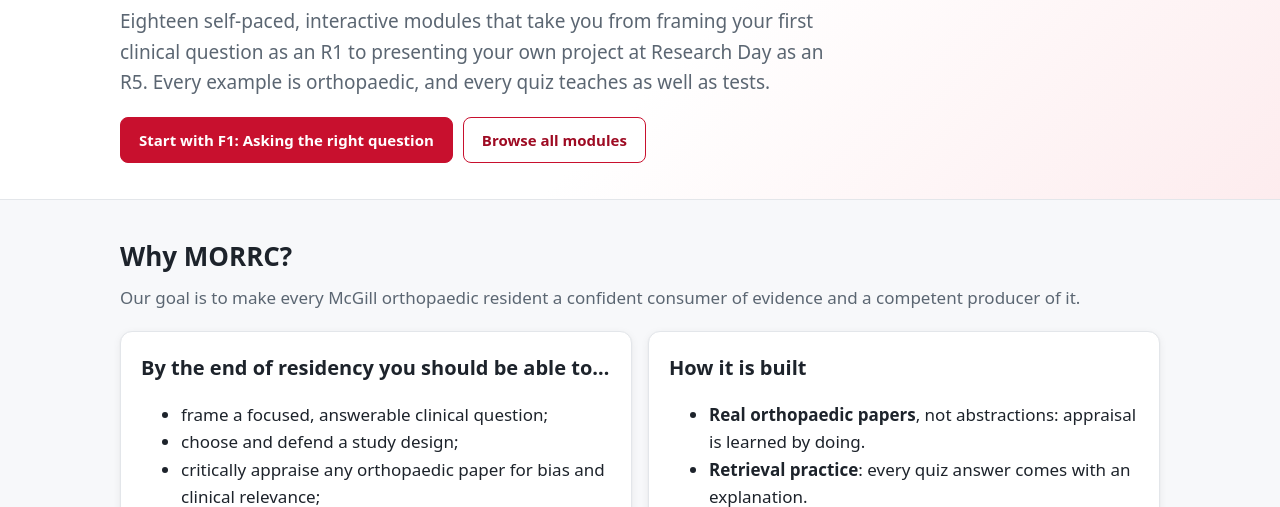
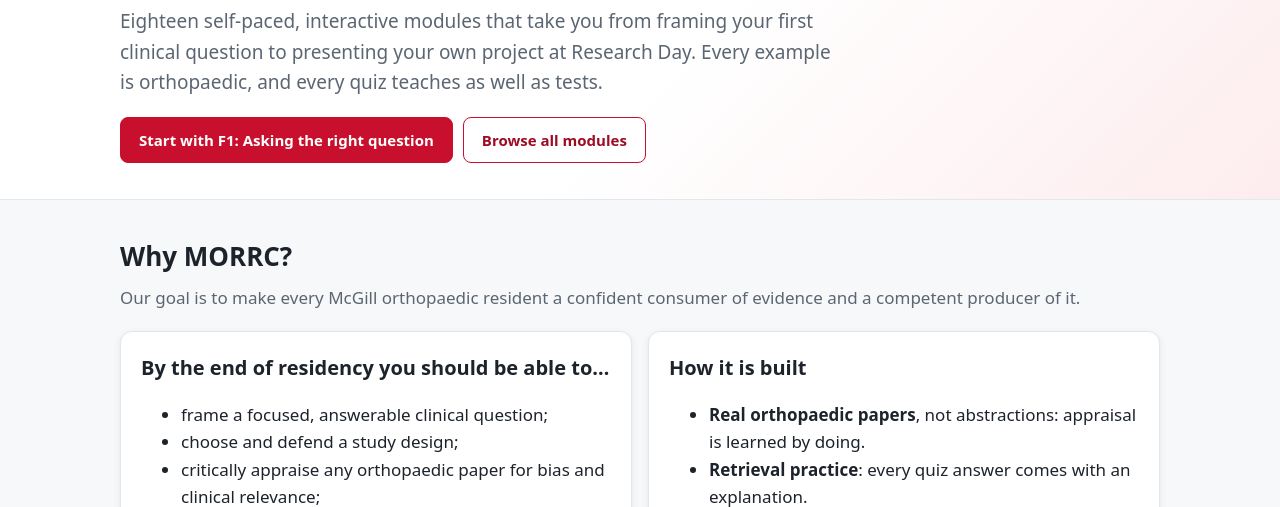
Before and after one commit to AnthonyBozzo/morrc, a plain HTML site: page index.html in a window 1280 px wide. Shown: the part 271-778 px from the top of the page. Drawn offline with Linux system fonts and the light colour scheme.

Commit message:
Edit landing page lead text

```diff
--- a/index.html
+++ b/index.html
@@ -14,7 +14,7 @@
     <div class="wrap">
       <div class="kicker">McGill Orthopaedics · Resident Research Committee</div>
       <h1>MORRC: McGill Ortho Resident Research Curriculum</h1>
-      <p class="lead">Eighteen self-paced, interactive modules that take you from framing your first clinical question as an R1 to presenting your own project at Research Day as an R5. Every example is orthopaedic, and every quiz teaches as well as tests.</p>
+      <p class="lead">Eighteen self-paced, interactive modules that take you from framing your first clinical question to presenting your own project at Research Day. Every example is orthopaedic, and every quiz teaches as well as tests.</p>
       <div class="btn-row">
         <a class="btn" href="modules/f1.html">Start with F1: Asking the right question</a>
         <a class="btn secondary" href="#catalogue">Browse all modules</a>
```
